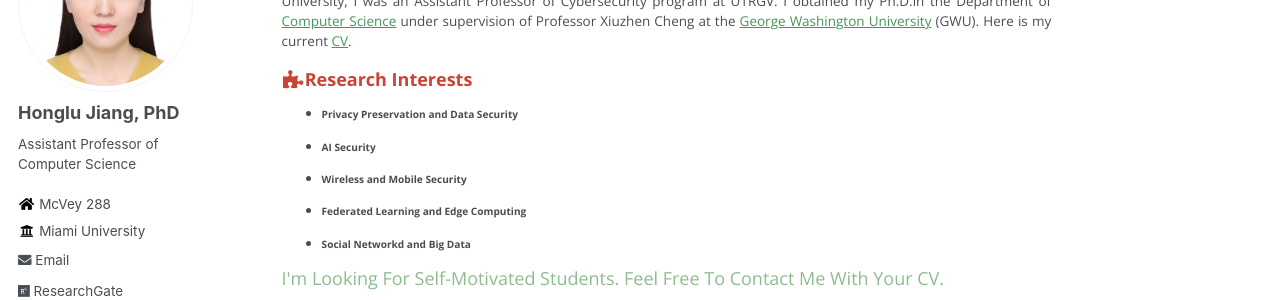
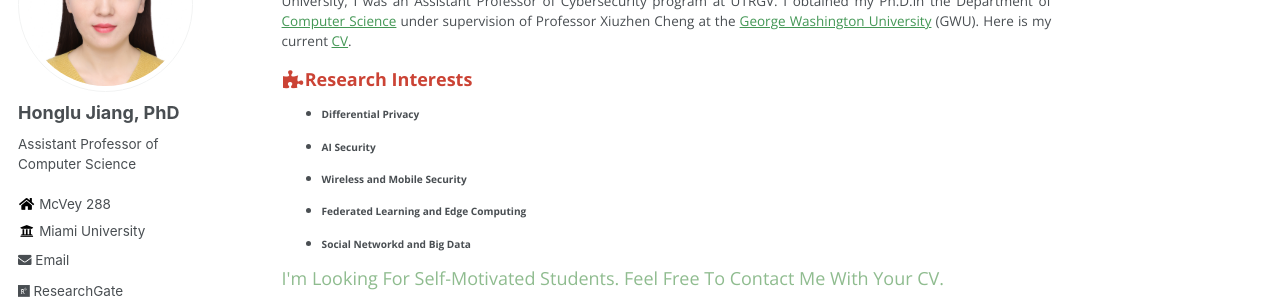
Before and after one commit to hljiang0720/hljiang.github.io, a Jekyll site: the page built from _pages/about.md, in a window 1280 px wide and 1068 px high. Shown: the part 183-483 px from the top of the window. Built offline with Jekyll 4.4.1, drawn with Linux system fonts in a browser that asks for light colours.

Commit message:
Update about.md

```diff
--- a/_pages/about.md
+++ b/_pages/about.md
@@ -17,7 +17,7 @@ I obtained my Ph.D.in the Department of [Computer Science](https://www.cs.seas.g
 ### <i class="fa fa-fw fa-puzzle-piece" aria-hidden="true" style="color:#cb4335"></i><font color="#cb4335">Research Interests</font>
 
 
-* **Privacy Preservation and Data Security**
+* **Differential Privacy**
 
 * **AI Security**
 
```
